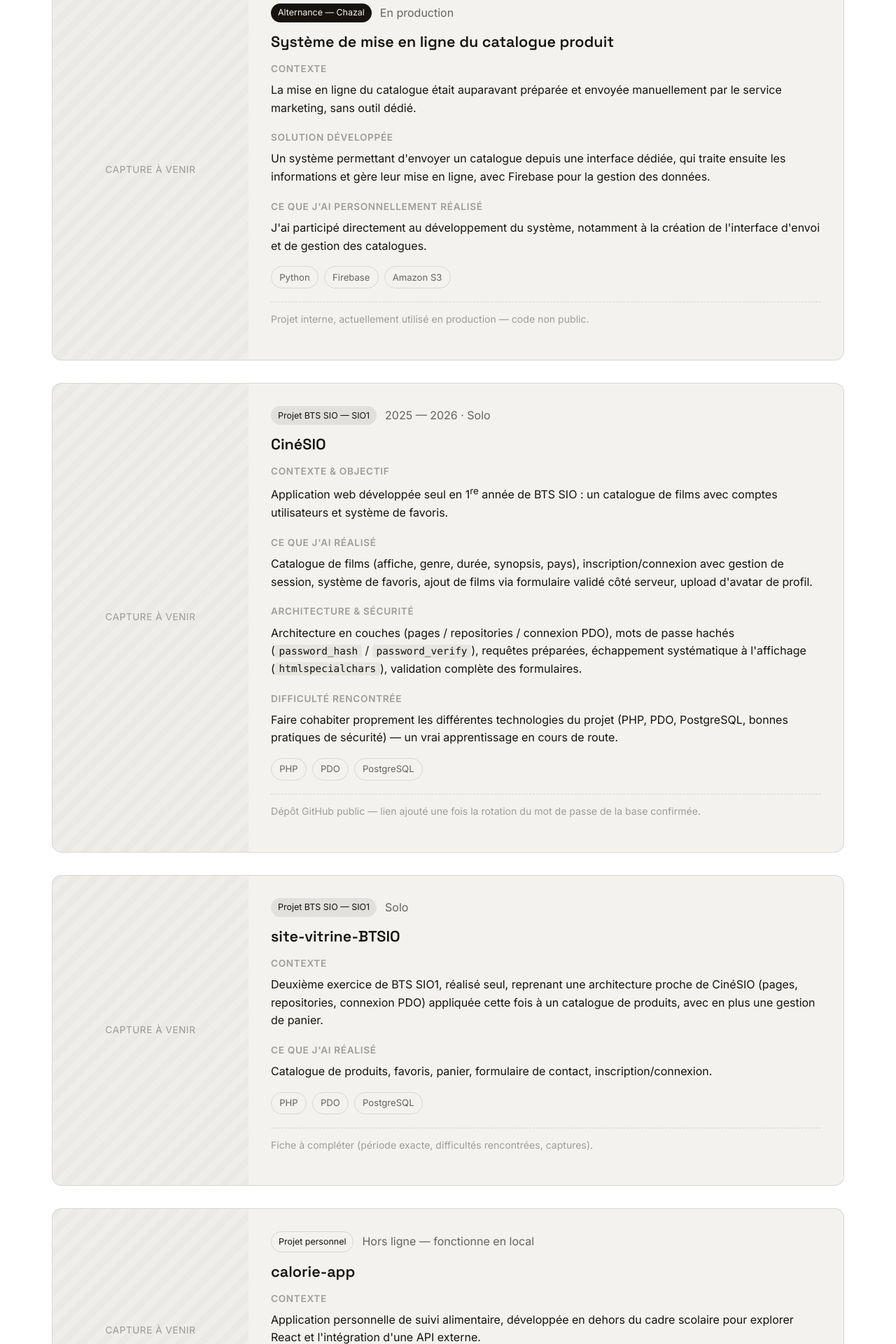
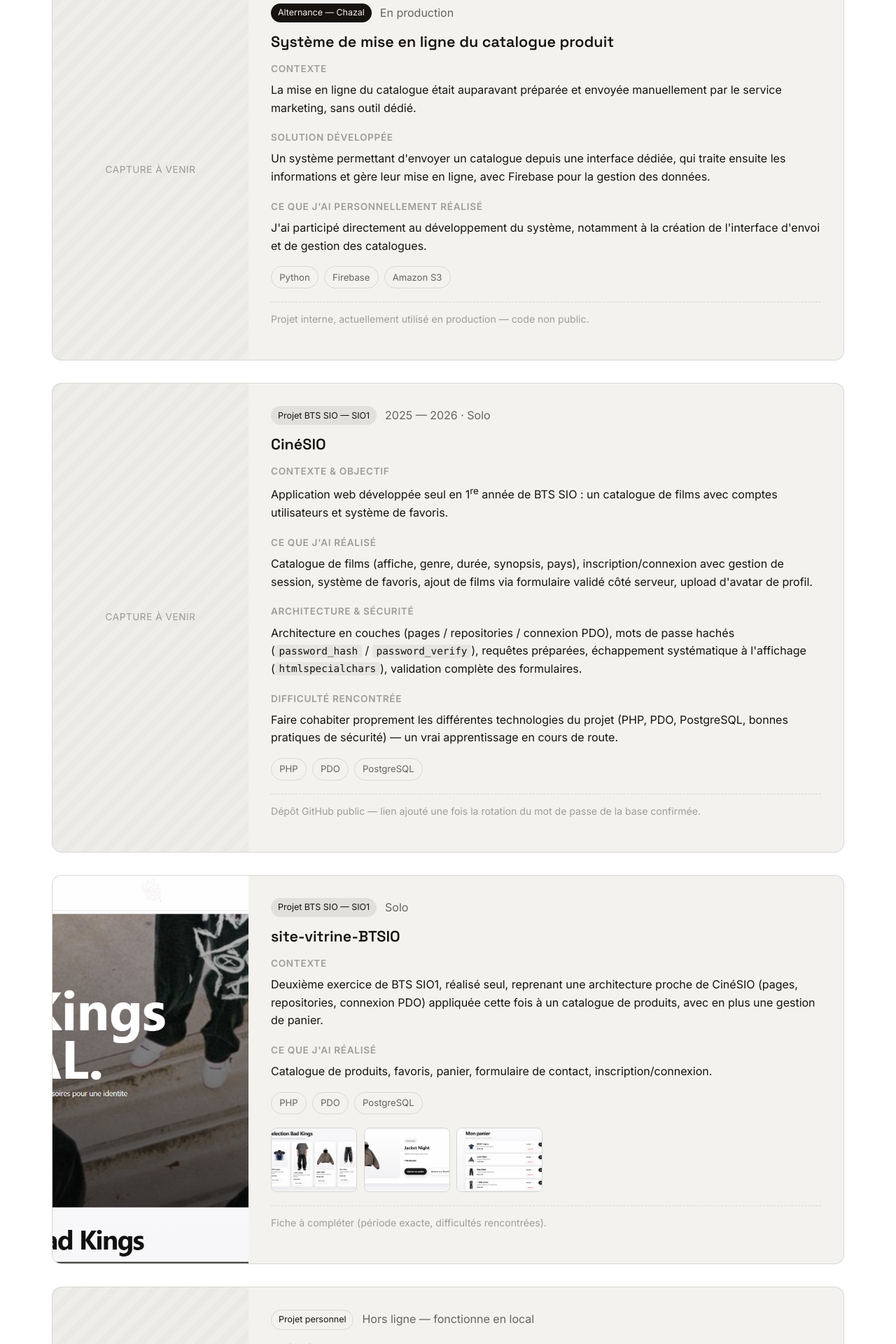
Before and after one commit to salimjaballah1-oss/newportfolio2026, a PHP site: page / in a window 1280 px wide. Shown: the part 4240-6160 px from the top of the page at 70% size. Run offline with PHP 8.4, Linux system fonts and the light colour scheme.

Commit message:
Ajoute captures d'ecran du projet site-vitrine-BTSIO et precise le parcours avant BTS
- Ajoute une image de couverture et une galerie de captures (catalogue,
  fiche produit, panier) pour le projet site-vitrine-BTSIO
- Precise le parcours avant le BTS (BUT MMI trop generaliste, alternance
  chez Chazal des la SIO1)

Co-Authored-By: Claude Sonnet 5 <noreply@anthropic.com>

```diff
--- a/index.html
+++ b/index.html
@@ -89,11 +89,11 @@
           <ol class="timeline">
             <li>
               <span class="timeline__period">Avant le BTS</span>
-              <p>Bac STI2D, puis un BUT MMI orienté développement et IA, avant de rejoindre le BTS SIO pour me concentrer pleinement sur le développement.</p>
+              <p>Bac STI2D, puis un BUT MMI, avec du développement web mais dans un cursus trop généraliste, mêlé à une forte dimension créa/communication. Grâce à une opportunité d'alternance, j'ai rejoint le BTS SIO pour me spécialiser dans l'informatique pure.</p>
             </li>
             <li>
               <span class="timeline__period">2025 — 2026 · SIO1</span>
-              <p>1<sup>re</sup> année de BTS SIO au Lycée Louis Pergaud. Réalisation de CinéSIO et de site-vitrine-BTSIO, mes premiers projets web complets.</p>
+              <p>1<sup>re</sup> année de BTS SIO au Lycée Louis Pergaud, déjà en alternance chez <strong>Chazal</strong> (2 semaines en entreprise / 3 semaines en formation). Réalisation de CinéSIO et de site-vitrine-BTSIO, mes premiers projets web complets.</p>
             </li>
             <li>
               <span class="timeline__period">Depuis le 01/09/2026 · SIO2</span>
@@ -321,8 +321,8 @@
 
         <!-- site-vitrine-BTSIO -->
         <article class="project reveal" id="projet-vitrine">
-          <div class="project__media" aria-hidden="true">
-            <span>Capture à venir</span>
+          <div class="project__media">
+            <img src="assets/site-vitrine-accueil.png" alt="Page d'accueil du site vitrine « Bad Kings by SAL », réalisé pour l'exercice site-vitrine-BTSIO" loading="lazy">
           </div>
           <div class="project__body">
             <div class="project__meta">
@@ -337,7 +337,18 @@
             <div class="tags tags--tight">
               <span class="tag">PHP</span><span class="tag">PDO</span><span class="tag">PostgreSQL</span>
             </div>
-            <p class="note">Fiche à compléter (période exacte, difficultés rencontrées, captures).</p>
+            <div class="project__gallery">
+              <a class="project__gallery-item" href="assets/site-vitrine-produits.png" target="_blank" rel="noopener">
+                <img src="assets/site-vitrine-produits.png" alt="Catalogue de produits du site vitrine" loading="lazy">
+              </a>
+              <a class="project__gallery-item" href="assets/site-vitrine-fiche-produit.png" target="_blank" rel="noopener">
+                <img src="assets/site-vitrine-fiche-produit.png" alt="Fiche détail d'un produit avec ajout au panier et aux favoris" loading="lazy">
+              </a>
+              <a class="project__gallery-item" href="assets/site-vitrine-panier.png" target="_blank" rel="noopener">
+                <img src="assets/site-vitrine-panier.png" alt="Panier dynamique avec gestion des quantités" loading="lazy">
+              </a>
+            </div>
+            <p class="note">Fiche à compléter (période exacte, difficultés rencontrées).</p>
           </div>
         </article>
 
--- a/style.css
+++ b/style.css
@@ -398,7 +398,37 @@ code {
   letter-spacing: 0.04em;
   text-transform: uppercase;
 }
+.project__media img {
+  width: 100%;
+  height: 100%;
+  min-height: 160px;
+  object-fit: cover;
+  display: block;
+}
 .project__body { padding: 2rem; }
+.project__gallery {
+  display: grid;
+  grid-template-columns: repeat(auto-fill, minmax(120px, 1fr));
+  gap: 0.6rem;
+  margin-top: 1.2rem;
+}
+.project__gallery-item {
+  display: block;
+  border: 1px solid var(--color-border);
+  border-radius: var(--radius-sm);
+  overflow: hidden;
+}
+.project__gallery-item img {
+  width: 100%;
+  height: 90px;
+  object-fit: cover;
+  display: block;
+  transition: transform 0.2s ease;
+}
+.project__gallery-item:hover img,
+.project__gallery-item:focus-visible img {
+  transform: scale(1.06);
+}
 .project__meta {
   display: flex;
   align-items: center;
```
Also changed, not shown: assets/site-vitrine-accueil.png (added), assets/site-vitrine-fiche-produit.png (added), assets/site-vitrine-panier.png (added), assets/site-vitrine-produits.png (added).
